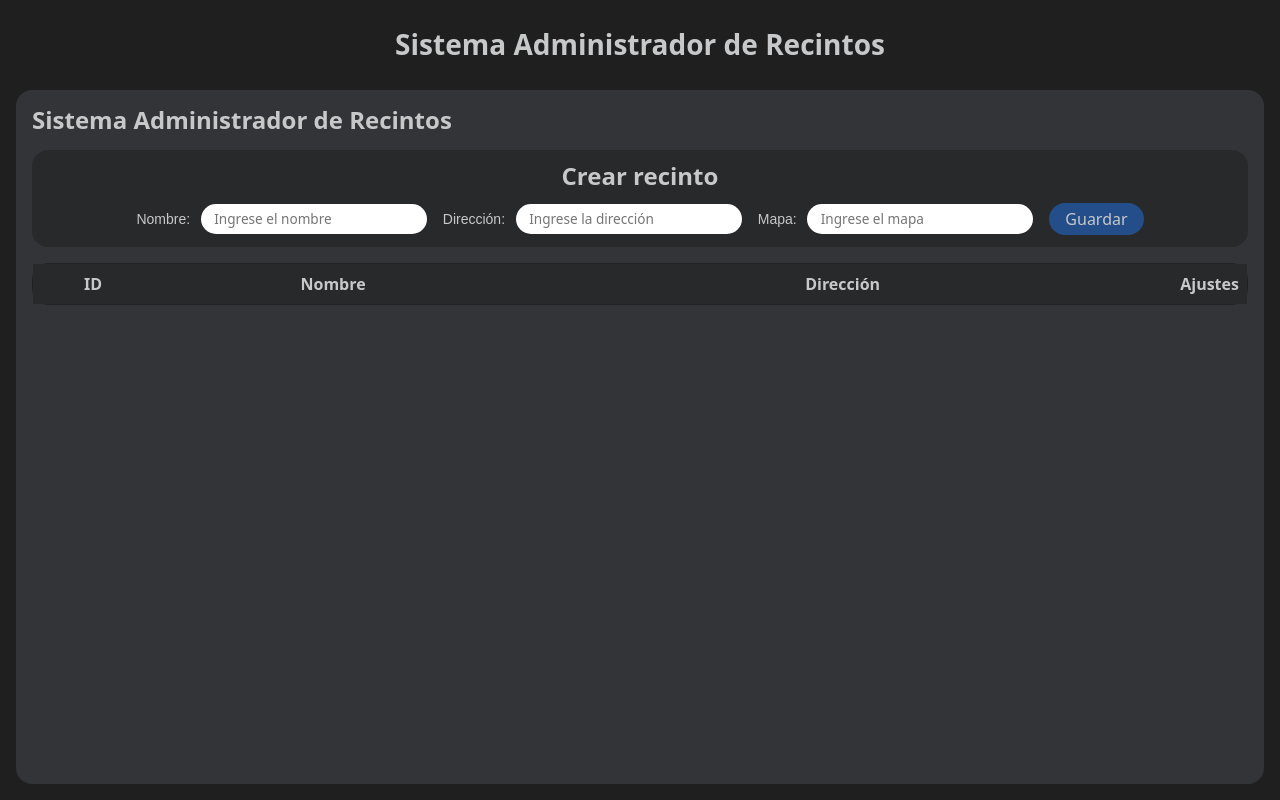
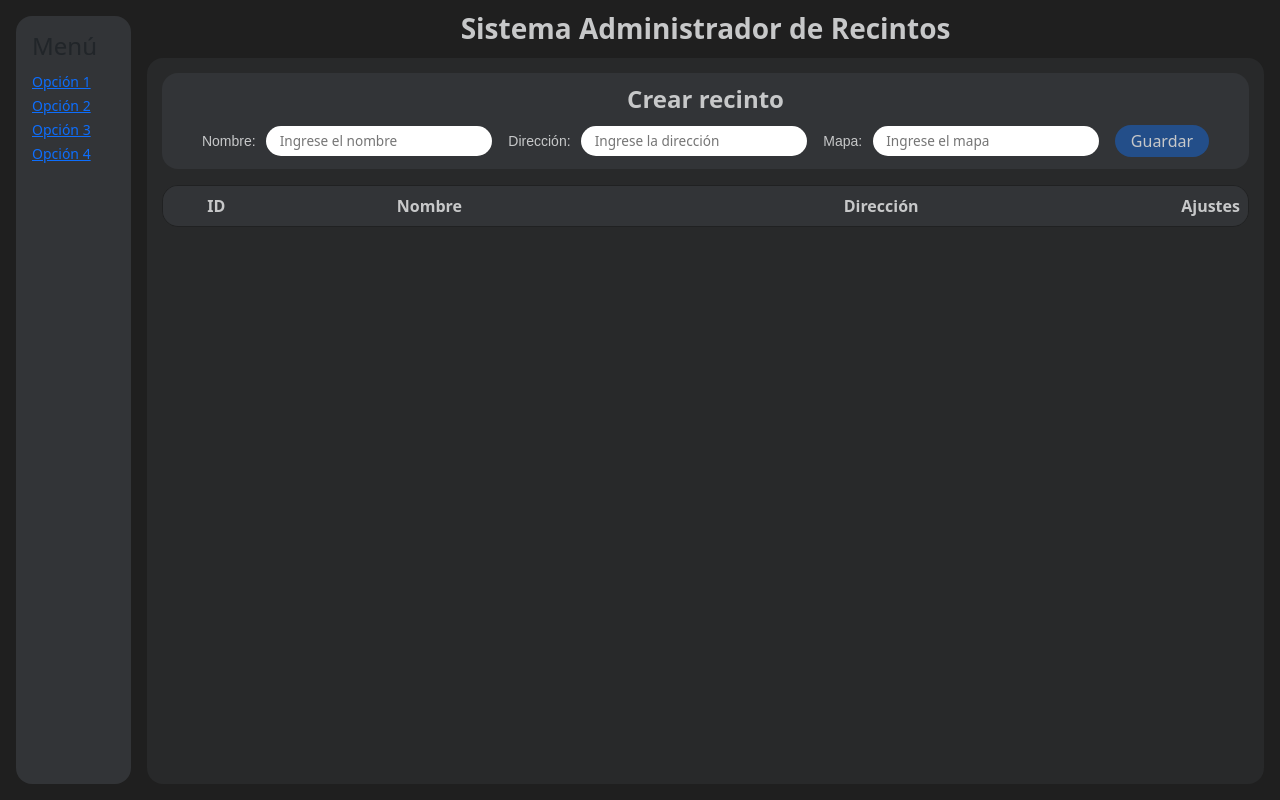
Before and after one commit to jairbs98/sar-flask, a Flask app: page / in a window 1280 px wide. Run offline with Flask 3, Linux system fonts and the light colour scheme; data that the repository does not hold is empty; some libraries are stand-ins or nearby versions.

Commit message:
Implementación de sidebar

```diff
--- a/routes.py
+++ b/routes.py
@@ -271,7 +271,7 @@ def editar_detalle_seccion(id_seccion):
 
 
 def index():
-    recintos, pagination = get_paginated_data(10, obtener_recintos_listado, obtener_total_recintos)
+    recintos, pagination = get_paginated_data(5, obtener_recintos_listado, obtener_total_recintos)
 
     pag = {
         'recintos': recintos,
--- a/static/css/layout/layout.css
+++ b/static/css/layout/layout.css
@@ -2,12 +2,27 @@
 
 .app-container {
     display: flex;
+    flex-direction: row;
+    width: 100%;
+    height: 100vh;
+    padding: 0 1em 1em 1em;
+    background-color: var(--color-primary);
+    /* gap: 1em; */
+}
+
+.app-content {
+    display: flex;
     flex-direction: column;
     width: 100%;
-    height: 100vh;
+}
+
+.custom-sidebar {
+    width: 10%;
     padding: 1em;
-    background-color: var(--color-primary);
-    gap: 1em;
+    margin-top: 1em;
+    margin-right: 1em;
+    border-radius: 1em;
+    background-color: #323437;
 }
 
 .s-details-container {
@@ -17,7 +32,7 @@
     height: 100%;
     padding: 1em;
     flex-direction: column;
-    background-color: var(--color-secondary);
+    background-color: #28292A;
     gap: 1em;
 }
 
@@ -100,8 +115,8 @@
 
 .table-container {
     border-radius: 1em;
-    /* overflow: hidden; */
-    overflow: visible;
+    overflow: hidden;
+    /* overflow: visible; */
     border: 1px solid #202122;
     gap: 1em;
 }
--- a/static/css/main.css
+++ b/static/css/main.css
@@ -49,7 +49,7 @@ td {
 }
 
 th {
-    background-color: #28292a;
+    background-color: #323437;
 }
 
 .left-custom-div {
--- a/static/css/utils/colors.css
+++ b/static/css/utils/colors.css
@@ -20,7 +20,7 @@
 }
 
 .c3 {
-    background-color: #28292a;
+    background-color: #323437;
 }
 
 .c-th {
--- a/templates/new_base.html
+++ b/templates/new_base.html
@@ -26,11 +26,27 @@
 
 <body>
     <div class="app-container">
-        {% include 'app_header.html' %}
-        <div class="s-details-container">
-            {% block content %}{% endblock %}
+
+        <!-- Sidebar -->
+        <div id="sidebar" class="custom-sidebar">
+            <h4>Menú</h4>
+            <ul class="list-unstyled">
+                <li><a href="#">Opción 1</a></li>
+                <li><a href="#">Opción 2</a></li>
+                <li><a href="#">Opción 3</a></li>
+                <li><a href="#">Opción 4</a></li>
+            </ul>
+        </div>
+        <div class="app-content">
+            {% include 'app_header.html' %}
+
+            <!-- Contenido Principal -->
+            <div class="s-details-container" style="flex-grow: 1; padding: 15px;">
+                {% block content %}{% endblock %}
+            </div>
         </div>
     </div>
+
     <div id="notification-container">
         {% block notifications %}
         {% with messages = get_flashed_messages() %}
--- a/templates/theater/form_theater.html
+++ b/templates/theater/form_theater.html
@@ -1,5 +1,4 @@
 {% block content %}
-<h1 class="custom-subtitle">{{ title_system }}</h1>
 <div class="details-container c3">
     <h2 class="custom-subtitle">{{ title_create_theater }}</h2>
     <form action="/guardar" method="post" autocomplete="off">
```
